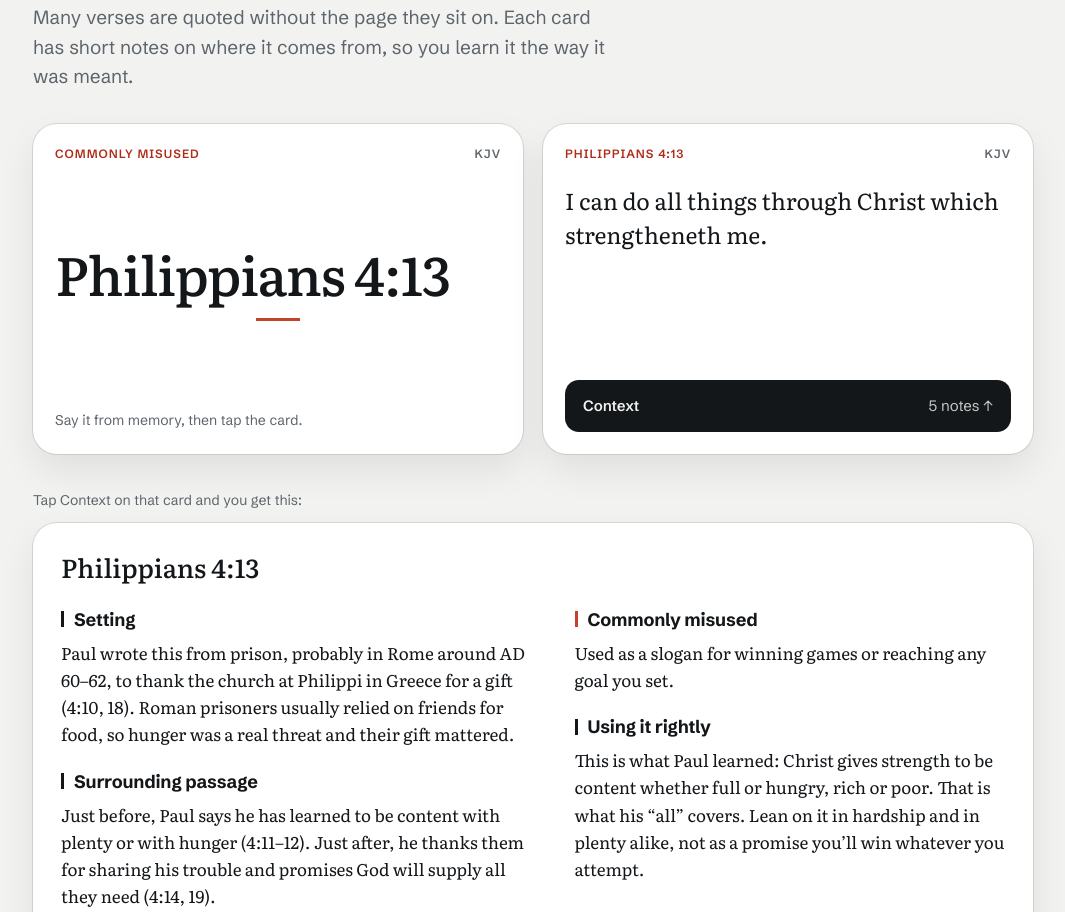
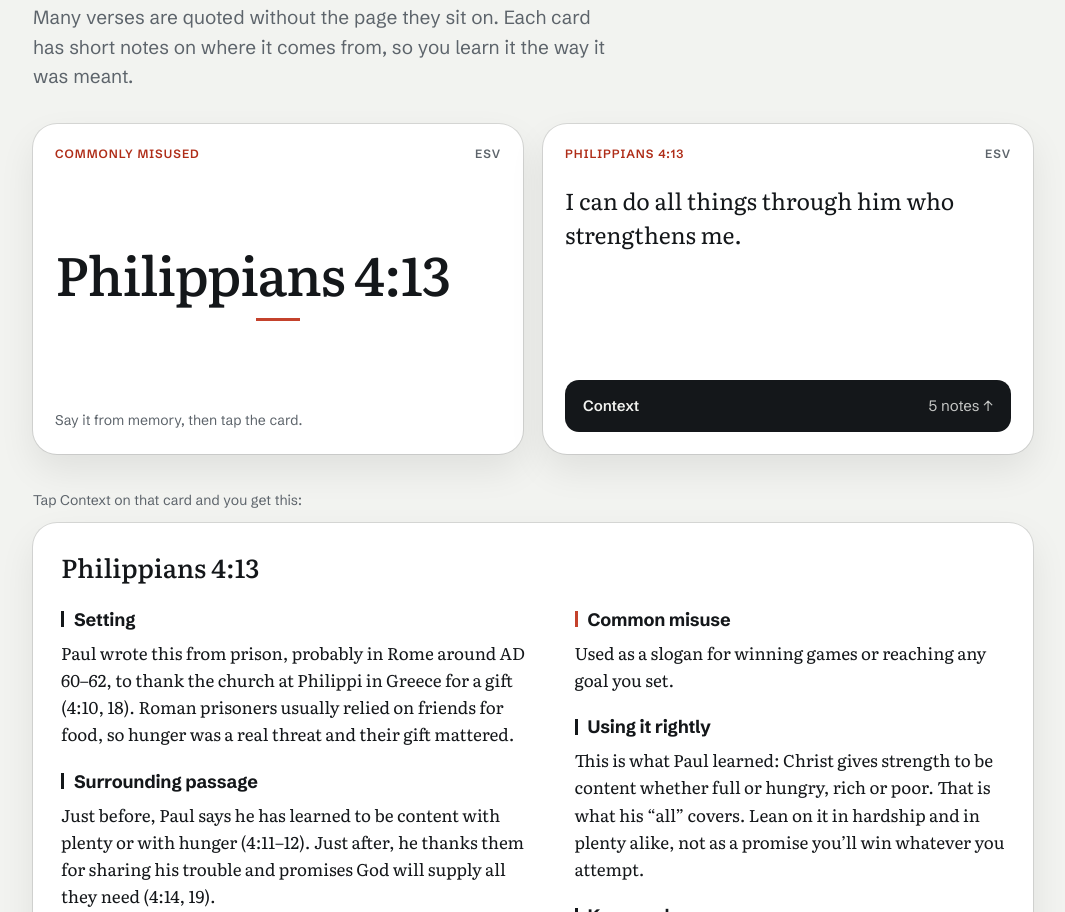
Before and after one commit to chetgo/potentate-site, a plain HTML site: page index.html in a window 1280 px wide. Shown: the part 1138-2050 px from the top of the page, without its empty margins (107-1172 px from the left). Drawn offline with Linux system fonts and the light colour scheme.

Commit message:
Site: ESV on sample cards, key words last in context sample
Co-Authored-By: Claude Sonnet 5.5 <noreply@anthropic.com>

```diff
--- a/index.html
+++ b/index.html
@@ -110,13 +110,13 @@
       <p class="lede" style="margin-top:12px;max-width:620px">Many verses are quoted without the page they sit on. Each card has short notes on where it comes from, so you learn it the way it was meant.</p>
       <div class="pair">
         <div class="card front">
-          <div style="display:flex;justify-content:space-between"><span class="label red">Commonly misused</span><span class="label">KJV</span></div>
+          <div style="display:flex;justify-content:space-between"><span class="label red">Commonly misused</span><span class="label">ESV</span></div>
           <div><h3 class="ref-hero">Philippians 4:13</h3><hr class="rule"></div>
           <p class="hint">Say it from memory, then tap the card.</p>
         </div>
         <div class="card">
-          <div style="display:flex;justify-content:space-between;align-items:center"><span class="label red" style="color:var(--accent-text)">Philippians 4:13</span><span class="label">KJV</span></div>
-          <p class="verse" style="margin:22px 0">I can do all things through Christ which strengtheneth me.</p>
+          <div style="display:flex;justify-content:space-between;align-items:center"><span class="label red" style="color:var(--accent-text)">Philippians 4:13</span><span class="label">ESV</span></div>
+          <p class="verse" style="margin:22px 0">I can do all things through him who strengthens me.</p>
           <div class="ctxbar">Context <span>5 notes ↑</span></div>
         </div>
       </div>
@@ -127,14 +127,14 @@
           <div>
             <div class="sec"><h4 class="h3">Setting</h4><p>Paul wrote this from prison, probably in Rome around AD 60–62, to thank the church at Philippi in Greece for a gift (4:10, 18). Roman prisoners usually relied on friends for food, so hunger was a real threat and their gift mattered.</p></div>
             <div class="sec"><h4 class="h3">Surrounding passage</h4><p>Just before, Paul says he has learned to be content with plenty or with hunger (4:11–12). Just after, he thanks them for sharing his trouble and promises God will supply all they need (4:14, 19).</p></div>
+          </div>
+          <div>
+            <div class="sec misuse"><h4 class="h3">Common misuse</h4><p>Used as a slogan for winning games or reaching any goal you set.</p></div>
+            <div class="sec"><h4 class="h3">Using it rightly</h4><p>This is what Paul learned: Christ gives strength to be content whether full or hungry, rich or poor. That is what his “all” covers. Lean on it in hardship and in plenty alike, not as a promise you’ll win whatever you attempt.</p></div>
             <div class="sec"><h4 class="h3">Key words</h4>
               <div class="kw"><span class="orig">πάντα</span><span class="tr">panta · Greek</span><p>In context, the situations Paul has just named: plenty and hunger, having much and having little.</p></div>
               <div class="kw"><span class="orig">ἐνδυναμοῦντί</span><span class="tr">endynamounti · Greek</span><p>The strength is Christ’s, not Paul’s own, and it keeps coming: enough to be content in any situation.</p></div>
             </div>
-          </div>
-          <div>
-            <div class="sec misuse"><h4 class="h3">Commonly misused</h4><p>Used as a slogan for winning games or reaching any goal you set.</p></div>
-            <div class="sec"><h4 class="h3">Using it rightly</h4><p>This is what Paul learned: Christ gives strength to be content whether full or hungry, rich or poor. That is what his “all” covers. Lean on it in hardship and in plenty alike, not as a promise you’ll win whatever you attempt.</p></div>
           </div>
         </div>
       </div>
```
